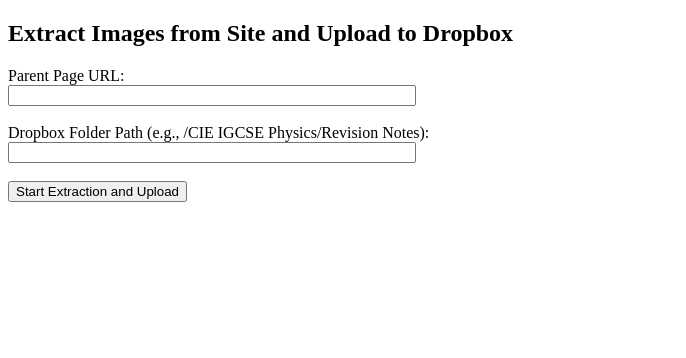
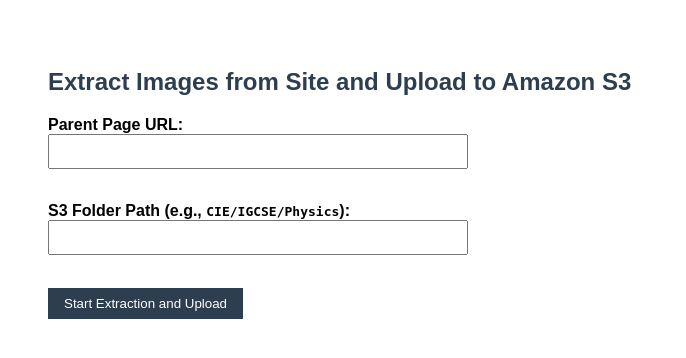
Before and after one commit to Sankarikm126/Image-Export-Tool, a Flask app: page / in a window 1280 px wide. Shown: the top 358 px of the page, without its empty margins (0-686 px from the left). Run offline with Flask 3, Linux system fonts and the light colour scheme.

Commit message:
Update index.html

```diff
--- a/templates/index.html
+++ b/templates/index.html
@@ -1,26 +1,57 @@
 <!DOCTYPE html>
 <html>
 <head>
-    <title>Image Export to Dropbox</title>
+    <title>Extract Images to Amazon S3</title>
+    <style>
+        body {
+            font-family: Arial, sans-serif;
+            padding: 40px;
+        }
+        h2 {
+            color: #2c3e50;
+        }
+        label {
+            font-weight: bold;
+        }
+        input[type="text"] {
+            width: 400px;
+            padding: 8px;
+            margin-bottom: 15px;
+        }
+        input[type="submit"] {
+            padding: 8px 16px;
+            background-color: #2c3e50;
+            color: white;
+            border: none;
+            cursor: pointer;
+        }
+        .message {
+            margin-top: 20px;
+            padding: 10px;
+            background-color: #ecf0f1;
+            border-left: 4px solid #3498db;
+        }
+        a {
+            color: #2980b9;
+        }
+    </style>
 </head>
 <body>
-    <h2>Extract Images from Site and Upload to Dropbox</h2>
+    <h2>Extract Images from Site and Upload to Amazon S3</h2>
     <form method="post">
-        <label>Parent Page URL:</label><br>
-        <input type="text" name="url" style="width: 400px;" required><br><br>
+        <label for="url">Parent Page URL:</label><br>
+        <input type="text" name="url" required><br><br>
 
-        <label>Dropbox Folder Path (e.g., /CIE IGCSE Physics/Revision Notes):</label><br>
-        <input type="text" name="course_folder" style="width: 400px;" required><br><br>
+        <label for="course_folder">S3 Folder Path (e.g., <code>CIE/IGCSE/Physics</code>):</label><br>
+        <input type="text" name="course_folder" required><br><br>
 
         <input type="submit" value="Start Extraction and Upload">
     </form>
 
     {% if message %}
-        <p><strong>{{ message|safe }}</strong></p>
-    {% endif %}
-
-    {% if folder_link %}
-        <p><strong>Folder Link:</strong> <a href="{{ folder_link }}" target="_blank">{{ folder_link }}</a></p>
+    <div class="message">
+        {{ message|safe }}
+    </div>
     {% endif %}
 </body>
 </html>
```
